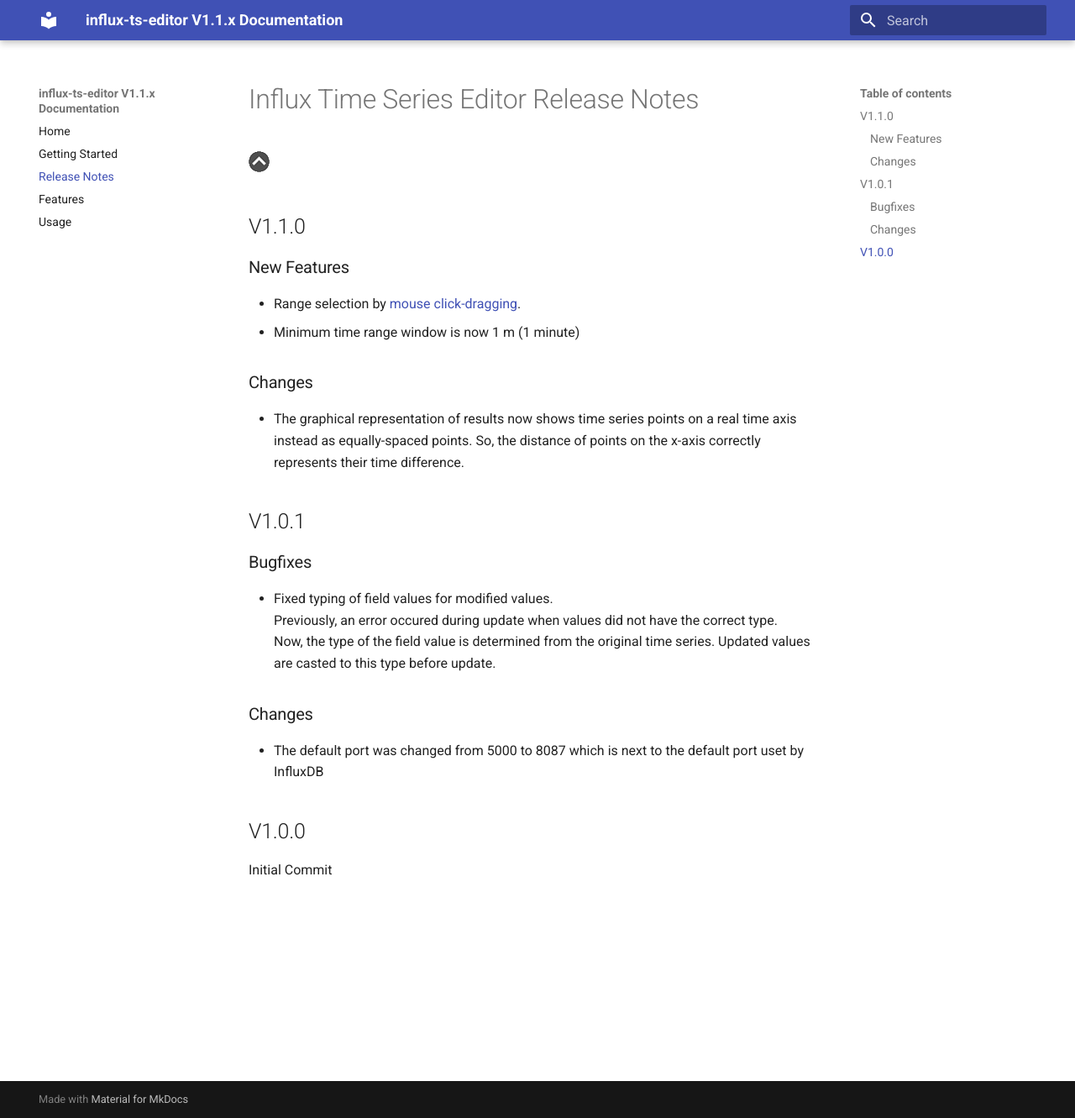
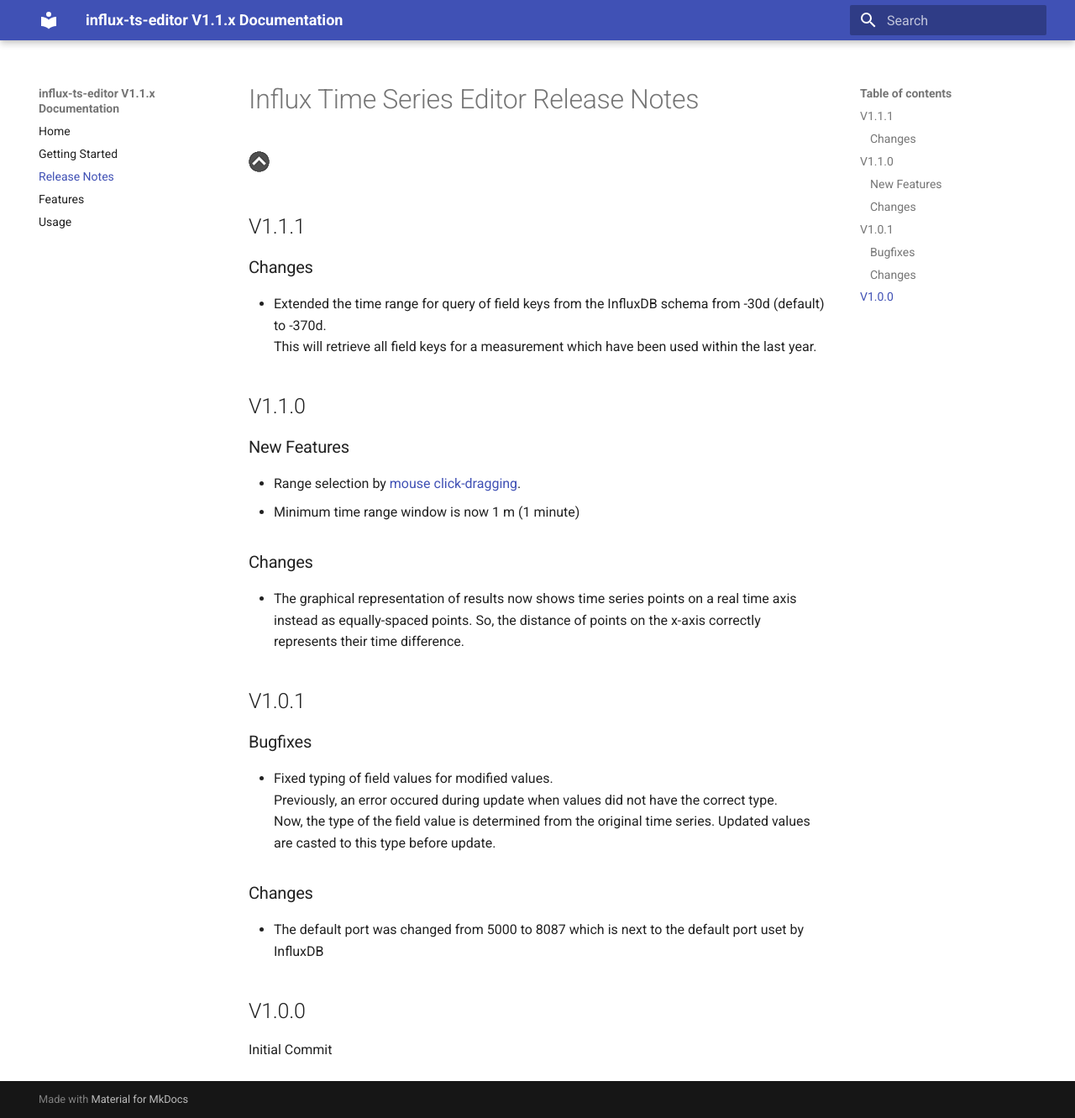
Before and after one commit to signag/influx_ts_editor, an MkDocs documentation site: the page built from docs/release_notes.md, in a window 1280 px wide and 1331 px high. Shown: the whole window at 84% size. Built offline with MkDocs 1.6.1 and Material for MkDocs 9.7.7, drawn with Linux system fonts in a browser that asks for light colours.

Commit message:
V1.1.1 - use 1y for querying field keys

```diff
--- a/README.md
+++ b/README.md
@@ -1,4 +1,4 @@
-# InfluxDB Time Series Editor V1.1.0
+# InfluxDB Time Series Editor V1.1.1
 
 A browser-based editor for time series data stored in an **[InfluxDB V2](https://docs.influxdata.com/influxdb/v2/)** database.
 The application is a Flask backend + W3.css/Chart.js frontend, packaged as a Docker container.
--- a/app.py
+++ b/app.py
@@ -375,7 +375,7 @@
     try:
         q = (
             'import "influxdata/influxdb/schema"\n'
-            f'schema.measurementFieldKeys(bucket: "{bucket}", measurement: "{measurement}")'
+            f'schema.measurementFieldKeys(bucket: "{bucket}", measurement: "{measurement}", start: -370d)'
         )
         tables = conn.query_api().query(q, org=conn.org)
         field_keys = sorted(
--- a/docs/release_notes.md
+++ b/docs/release_notes.md
@@ -1,6 +1,13 @@
 # Influx Time Series Editor Release Notes
 
 [![Up](img/goup.gif)](./index.md)
+
+## V1.1.1
+
+### Changes
+
+- Extended the time range for query of field keys from the InfluxDB schema from -30d (default) to -370d.
+<br>This will retrieve all field keys for a measurement which have been used within the last year.
 
 ## V1.1.0
 
--- a/version.py
+++ b/version.py
@@ -1 +1 @@
-version = "V1.1.0"
+version = "V1.1.1"
```
